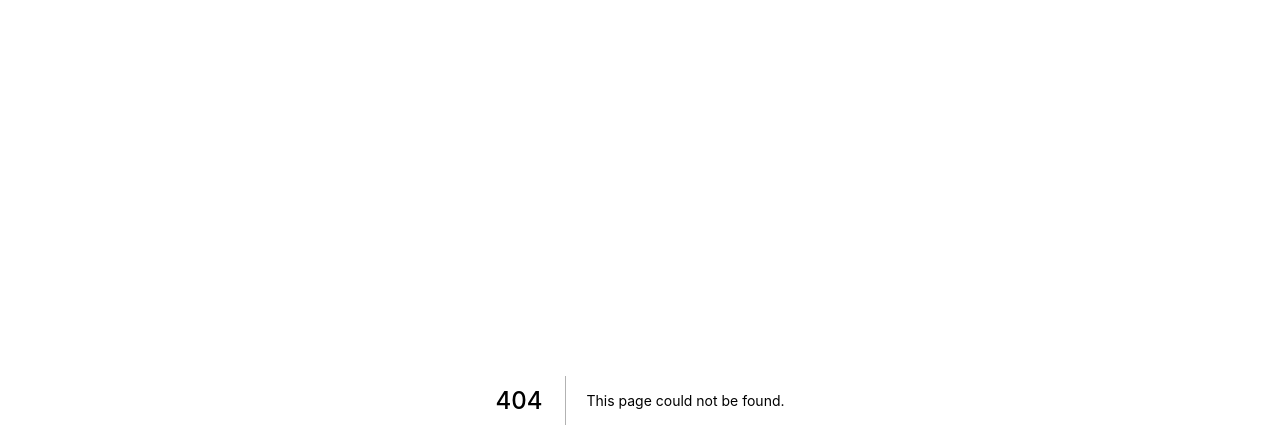
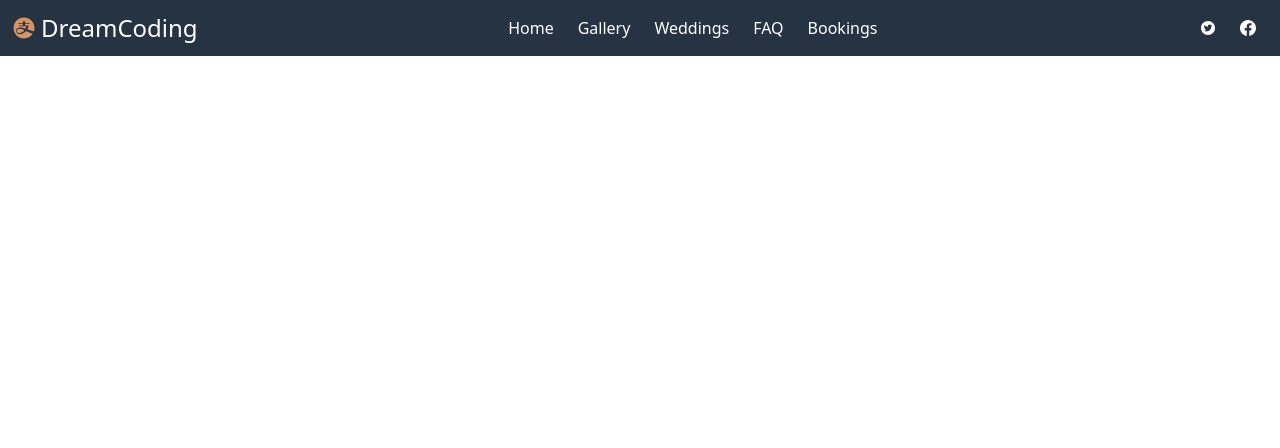
Before and after one commit to mahwin/next_tailwind, a Next.js app: page /Layout in a window 1280 px wide. Before the commit this address had no page. Shown: the top 448 px of the page. Built offline with nearby package versions, Linux system fonts and the light colour scheme.

Commit message:
Feat : styled component와 media 쿼리 사용해보기

```diff
--- a/package.json
+++ b/package.json
@@ -14,7 +14,8 @@
     "react-dom": "18.2.0",
     "react-icons": "^4.4.0",
     "react-loading-skeleton": "^3.1.0",
-    "styled-component": "^2.8.0"
+    "styled-component": "^2.8.0",
+    "styled-components": "^5.3.5"
   },
   "devDependencies": {
     "autoprefixer": "^10.4.12",
--- /dev/null
+++ b/pages/Layout.js
@@ -0,0 +1,135 @@
+import React from "react";
+import styled from "styled-components";
+import { AiFillAlipayCircle, AiFillTwitterCircle } from "react-icons/ai";
+import { BsFacebook } from "react-icons/bs";
+import { GiHamburgerMenu } from "react-icons/gi";
+import Link from "next/link";
+import { useState } from "react";
+
+const Nav = styled.nav`
+  display: flex;
+  flex-direction: row;
+  justify-content: space-between;
+  align-items: center;
+  width: 100%;
+  background-color: #263343;
+  padding: 8px 12px;
+  @media screen and (max-width: 768px) {
+    flex-direction: column;
+    align-items: flex-start;
+  }
+`;
+
+const Logo = styled.div`
+  display: flex;
+  align-items: center;
+  color: white;
+  font-size: 24px;
+
+  svg {
+    color: #d49466;
+    margin-right: 5px;
+  }
+`;
+
+const Items = styled.ul`
+  display: flex;
+  align-items: center;
+  padding-left: 0;
+  color: white;
+  @media screen and (max-width: 768px) {
+    display: ${(props) => (props.isOpen ? "flex" : "none")};
+    flex-direction: column;
+    align-items: center;
+    width: 100%;
+    padding: 8px 12px;
+  }
+`;
+
+const Item = styled.li`
+  padding: 8px 12px;
+  &:hover {
+    background-color: #d49466;
+    border-radius: 4px;
+  }
+  @media screen and (max-width: 768px) {
+    width: 100%;
+    text-align: center;
+  }
+`;
+
+const SnsLinks = styled.div`
+  display: flex;
+
+  a {
+    padding: 8px 12px;
+  }
+  a svg {
+    color: #ffffff;
+  }
+  @media screen and (max-width: 768px) {
+    display: ${(props) => (props.isOpen ? "flex" : "none")};
+    align-items: center;
+    justify-content: center;
+    width: 100%;
+  }
+`;
+
+const ToggleMenu = styled.button`
+  display: none;
+  right: 32px;
+  top: 10px;
+  position: absolute;
+  font-size: 24px;
+  color: white;
+  @media screen and (max-width: 768px) {
+    display: block;
+  }
+`;
+
+export default function Layout() {
+  const [isOpen, setIsOpen] = useState(false);
+  const toggleClick = () => {
+    setIsOpen((prev) => !prev);
+  };
+  return (
+    <Nav>
+      <Logo>
+        <AiFillAlipayCircle />
+        <Link href="/">DreamCoding</Link>
+      </Logo>
+      <Items isOpen={isOpen}>
+        <Item>
+          <Link href="/">Home</Link>
+        </Item>
+        <Item>
+          <Link href="/">Gallery</Link>
+        </Item>
+        <Item>
+          <Link href="/">Weddings</Link>
+        </Item>
+        <Item>
+          <Link href="/">FAQ</Link>
+        </Item>
+        <Item>
+          <Link href="/">Bookings</Link>
+        </Item>
+      </Items>
+      <SnsLinks isOpen={isOpen}>
+        <Link href="/">
+          <a>
+            <AiFillTwitterCircle />
+          </a>
+        </Link>
+        <Link href="/">
+          <a>
+            <BsFacebook />
+          </a>
+        </Link>
+      </SnsLinks>
+      <ToggleMenu onClick={toggleClick}>
+        <GiHamburgerMenu />
+      </ToggleMenu>
+    </Nav>
+  );
+}
```
Also changed, not shown: .babelrc (added), 1 other file (tests, documents, lock files or other folders).
